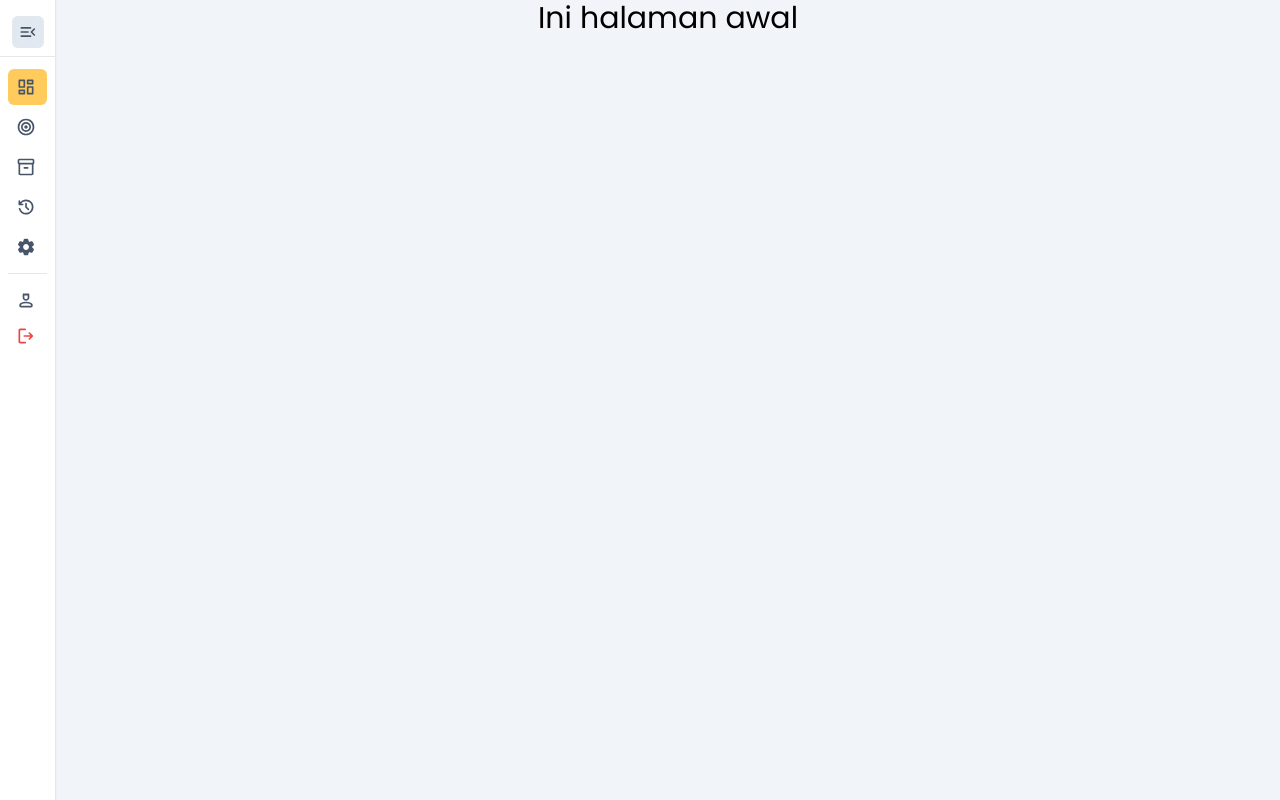
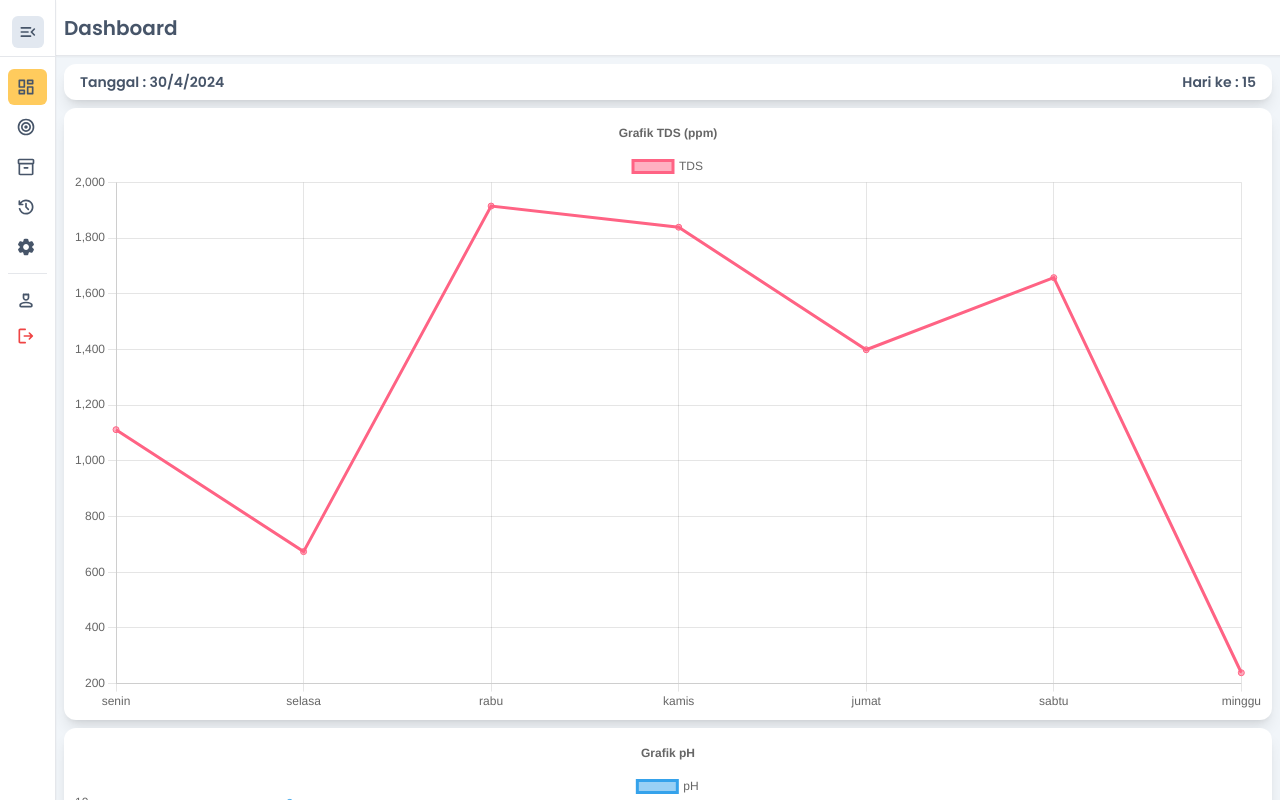
Before and after one commit to rahulsubagio/iot-hidroponik-melon, a React (Vite) app: page /dashboard in a window 1280 px wide. Shown: the top 800 px of the page. Built offline with nearby package versions, Linux system fonts and the light colour scheme; no server answers; sample sign-in values are in the browser's storage; a web font is replaced by a local one.

Commit message:
buat charts utk halaman dashboard

```diff
--- a/package.json
+++ b/package.json
@@ -10,12 +10,15 @@
     "preview": "vite preview"
   },
   "dependencies": {
+    "chart.js": "^4.4.2",
     "firebase": "^10.11.1",
     "react": "^18.2.0",
+    "react-chartjs-2": "^5.2.0",
     "react-dom": "^18.2.0",
     "react-router-dom": "^6.23.0"
   },
   "devDependencies": {
+    "@faker-js/faker": "^8.4.1",
     "@iconify/react": "^4.1.1",
     "@types/react": "^18.2.66",
     "@types/react-dom": "^18.2.22",
--- a/src/index.css
+++ b/src/index.css
@@ -41,6 +41,10 @@
 
   footer {
     @apply text-center mb-5 static bottom-0 text-hijo-dark;
+  }
+
+  header {
+    @apply fixed flex items-center w-full p-2 bg-white border-b shadow-sm ml-14 h-14;
   }
 }
 
--- a/src/pages/Content.jsx
+++ b/src/pages/Content.jsx
@@ -41,11 +41,16 @@ const Content = () => {
 
   return (
     <>
-      <aside className="fixed h-screen">
-        <Sidebar activeTab={activeTab} setActiveTab={setActiveTab} sideItem={sideItem} />
-      </aside>
-      <div className="h-screen text-center ml-14">
-        {sideItem[activeTab].page}
+      <div className="flex flex-col">
+        <header>
+          <h3 className="font-semibold text-slate-600">{sideItem[activeTab].name}</h3>
+        </header>
+        <aside className="fixed h-screen">
+          <Sidebar activeTab={activeTab} setActiveTab={setActiveTab} sideItem={sideItem} />
+        </aside>
+        <div className="p-2 mt-14 ml-14">
+          {sideItem[activeTab].page}
+        </div>
       </div>
     </>
   )
--- a/src/pages/Home.jsx
+++ b/src/pages/Home.jsx
@@ -9,7 +9,7 @@ const Home = () => {
           <h4 className="my-5 font-semibold text-center text-hijo-dark">
             Implementasi Adaptive Fuzzy Logic Controller untuk Pengaturan Nutrisi Otomatis pada Tanaman Hidroponik Melon
           </h4>
-          <a href="/login" className="btn-login">
+          <a href="/dashboard" className="btn-login">
             <h4>Ayo Bertani!</h4>
           </a>
         </div>
--- a/src/pages/content-items/Dashboard.jsx
+++ b/src/pages/content-items/Dashboard.jsx
@@ -1,7 +1,99 @@
+import { Chart as ChartJS,
+  CategoryScale,
+  LinearScale,
+  PointElement,
+  LineElement,
+  Title,
+  Tooltip,
+  Legend } from "chart.js"
+import { Line } from "react-chartjs-2"
+import { faker } from "@faker-js/faker"
+import { useState } from "react"
+
+ChartJS.register(
+  CategoryScale,
+  LinearScale,
+  PointElement,
+  LineElement,
+  Title,
+  Tooltip,
+  Legend
+)
+
+const optionsTDS = {
+  responsive: true,
+  plugins: {
+    title: {
+      display: true,
+      text: 'Grafik TDS (ppm)'
+    },
+  },
+}
+
+const optionsPH = {
+  responsive: true,
+  plugins: {
+    title: {
+      display: true,
+      text: 'Grafik pH'
+    },
+  },
+}
+
+const labels = ['senin', 'selasa', 'rabu', 'kamis', 'jumat', 'sabtu', 'minggu']
+
+const dataTDS = {
+  labels,
+  datasets: [
+    {
+      label: 'TDS',
+      data: labels.map(() => faker.datatype.number({min: 100, max: 2000})),
+      borderColor: 'rgb(255, 99, 132)',
+      backgroundColor: 'rgba(255, 99, 132, 0.5)',
+    }
+  ]
+}
+
+const dataPH = {
+  labels,
+  datasets: [
+    {
+      label: 'pH',
+      data: labels.map(() => faker.datatype.number({min: 1, max: 10})),
+      borderColor: 'rgb(53, 162, 235)',
+      backgroundColor: 'rgba(53, 162, 235, 0.5)',
+    }
+  ]
+}
+
+function getDate() {
+  const today = new Date()
+  const date = today.getDate()
+  const month = today.getMonth() + 1
+  const year = today.getFullYear()
+
+  return `${date}/${month}/${year}`
+}
+
+const dataSensor = {
+
+}
+
 const Dashboard = () => {
+  const [currenDate, setCurrentDate] = useState(getDate())
+
   return (
     <>
-      <h1>Ini halaman awal</h1>
+      <div className="flex justify-between w-full h-auto px-4 py-2 font-semibold card text-slate-600">
+        <p>Tanggal : {currenDate}</p>
+        <p>Hari ke : 15</p>
+      </div>
+      <div className="w-full h-auto p-2 mt-2 card">
+        <Line options={optionsTDS} data={dataTDS}/>
+      </div>
+      <div className="w-full h-auto p-2 mt-2 card">
+        <Line options={optionsPH} data={dataPH}/>
+      </div>
     </>
   )
 }
```
Also changed, not shown: 1 other file (tests, documents, lock files or other folders).
